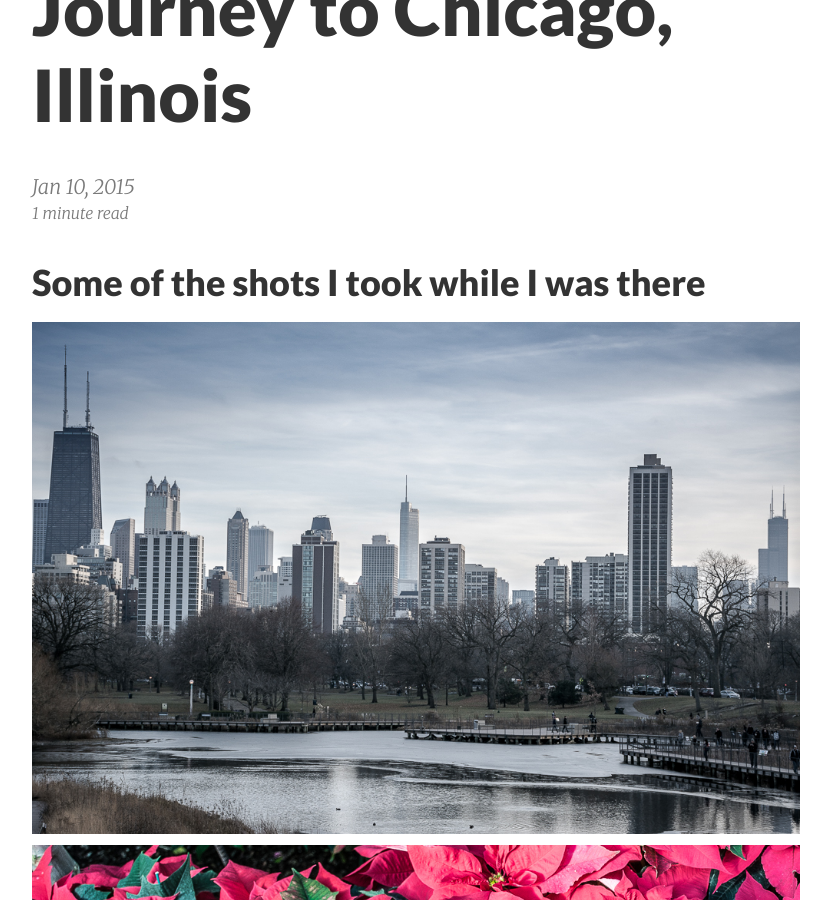
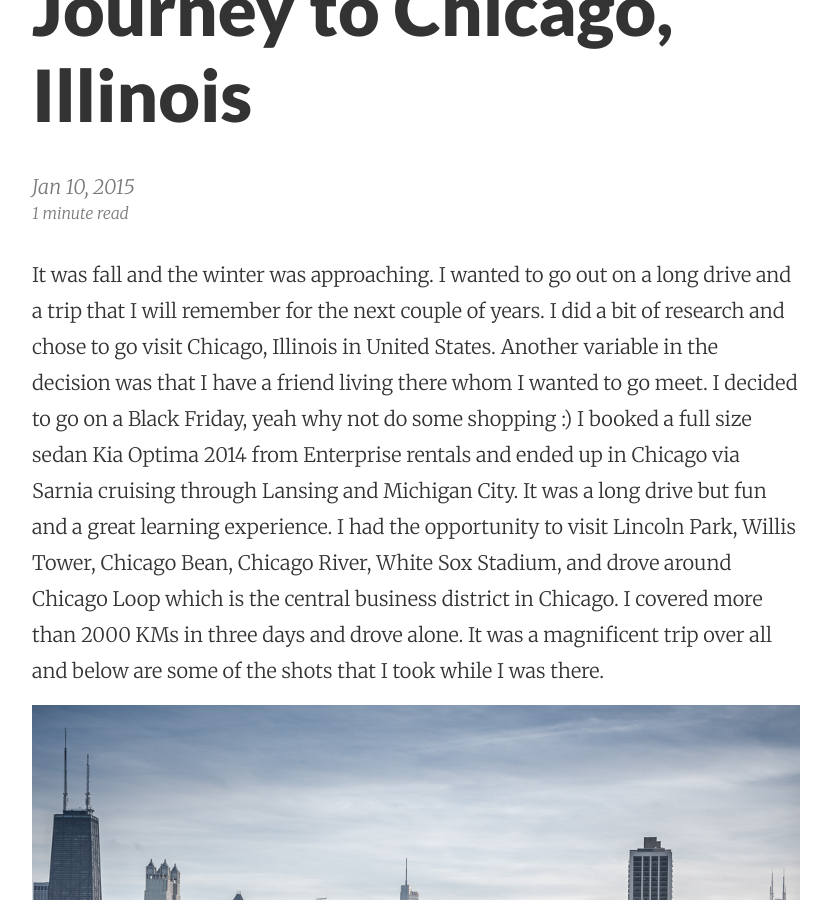
Before and after one commit to cointify/cointify.github.io, a Jekyll site: the page built from _posts/2015-01-10-trip-to-chicago.md, in a window 1280 px wide and 900 px high, scrolled down 229 px. Shown: the whole window, without its empty margins (224-1055 px from the left). Built offline with Jekyll 4.4.1, drawn with Linux system fonts in a browser that asks for light colours; Markdown is read by kramdown in place of the engine named in the settings.

Commit message:
Adding content to chicago trip

```diff
--- a/_posts/2015-01-10-trip-to-chicago.md
+++ b/_posts/2015-01-10-trip-to-chicago.md
@@ -6,7 +6,15 @@ summary:    The road trip to Chicago, Illinois covered almost 2000 KMs in 3 days
 categories: vacation
 ---
 
-### Some of the shots I took while I was there
+It was fall and the winter was approaching. I wanted to go out on a long drive and a trip that I will remember for the
+next couple of years. I did a bit of research and chose to go visit Chicago, Illinois in United States. Another variable
+in the decision was that I have a friend living there whom I wanted to go meet. I decided to go on a Black Friday, yeah why not do
+some shopping :) I booked a full size sedan Kia Optima 2014 from Enterprise rentals and ended up in Chicago via Sarnia
+cruising through Lansing and Michigan City. It was a long drive but fun and a great learning experience. I had the
+opportunity to visit Lincoln Park, Willis Tower, Chicago Bean, Chicago River, White Sox Stadium, and drove around Chicago
+Loop which is the central business district in Chicago. I covered more than 2000 KMs in three days and drove alone. It
+was a magnificent trip over all and below are some of the shots that I took while I was there.
+
 ![Chicago Skyline]({{ site.url }}/images/JAT_6197.jpg)
 ![Lincoln Park Flowers]({{ site.url }}/images/JAT_6123.jpg)
 ![Lincoln Park Zoo]({{ site.url }}/images/JAT_6182.jpg)
```
